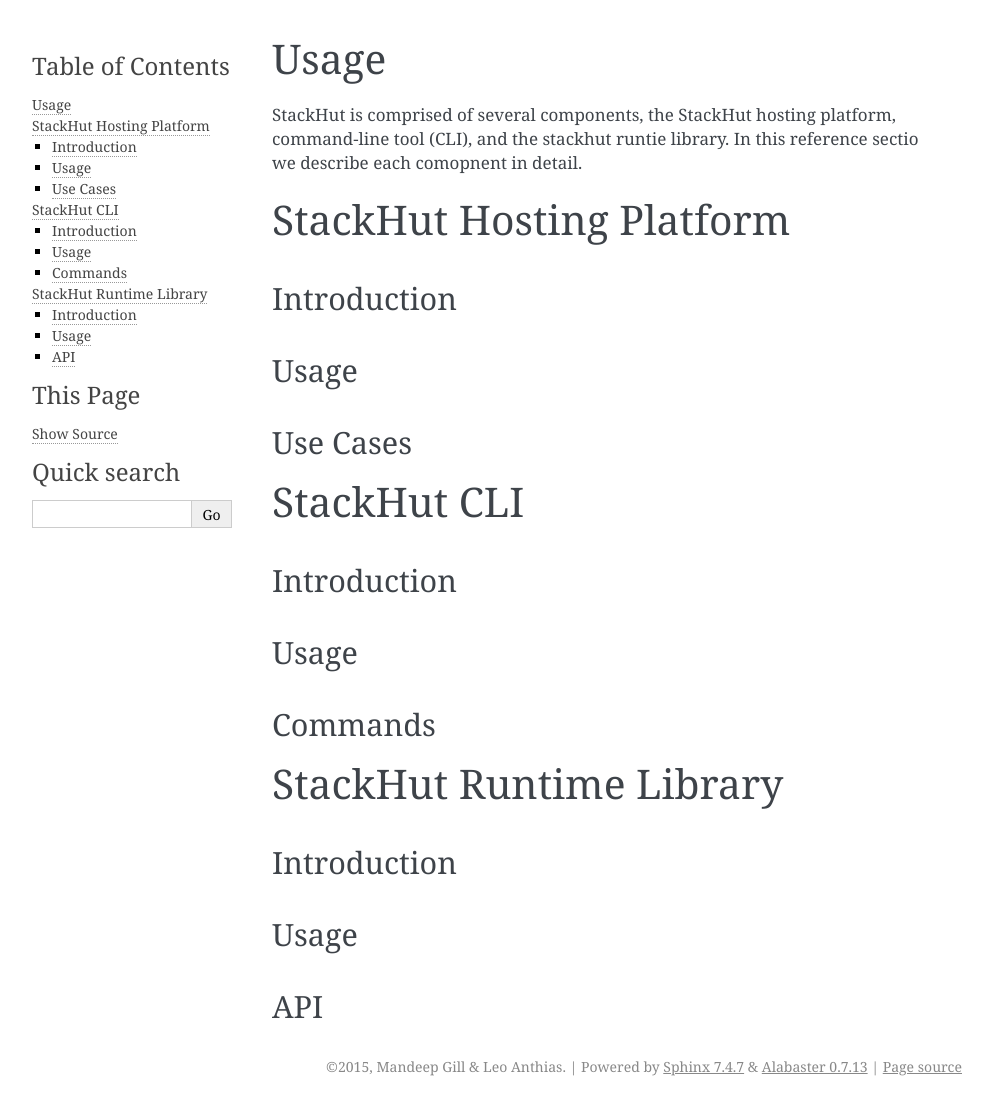
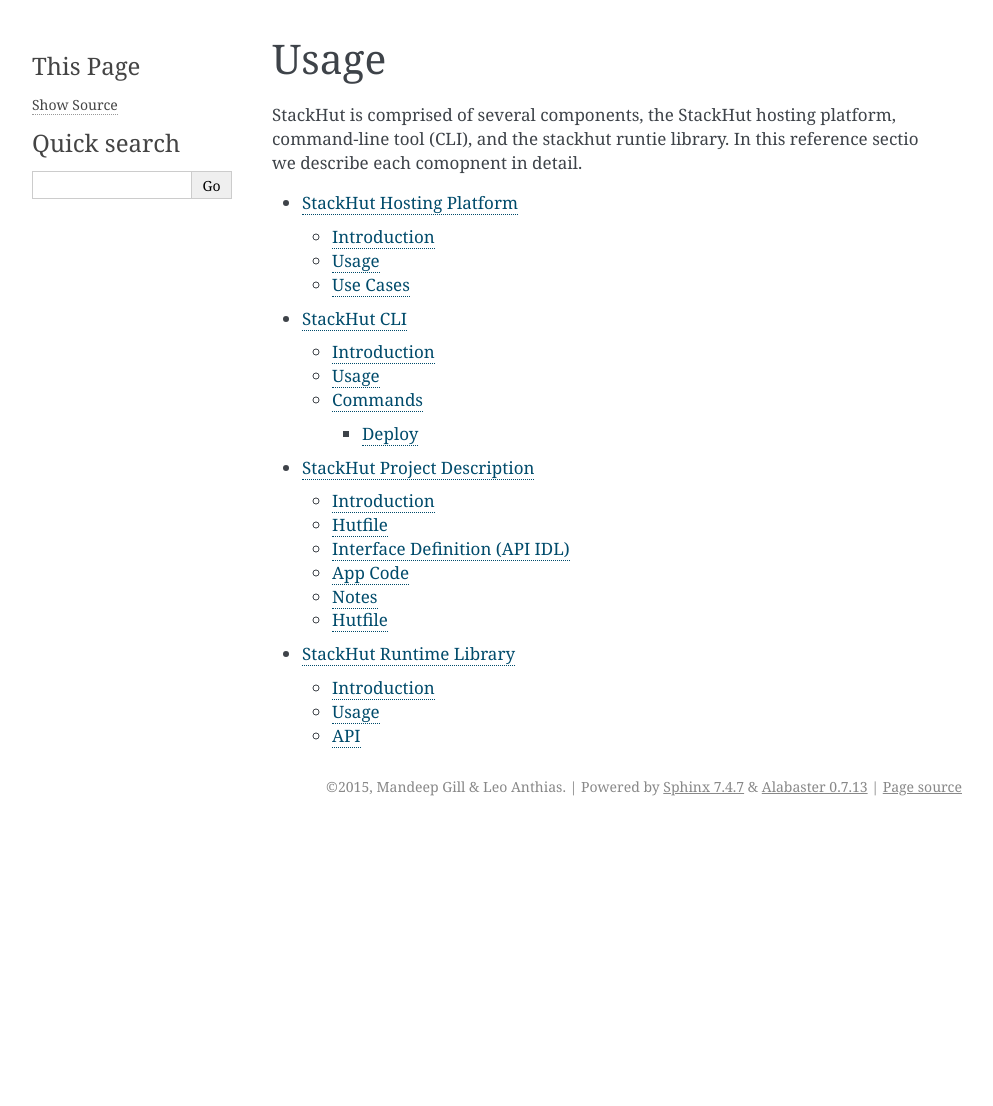
Before and after one commit to nstack/stackhut, a Sphinx documentation site: the page built from docs/usage.rst, in a window 1280 px wide. Shown: the whole page, without its empty margins (148-1141 px from the left). Built offline with Sphinx 7.4.7, drawn with Linux system fonts in a browser that asks for light colours; after the commit the page ends 900 px from its top, so only the background shows below that.

Commit message:
Better structure

```diff
--- a/docs/introduction.rst
+++ b/docs/introduction.rst
@@ -1,4 +1,5 @@
+************
 Introduction
-============
+************
 
 **TODO**
--- a/docs/gettingstarted.rst
+++ b/docs/tutorial.rst
@@ -1,5 +1,5 @@
-Getting Started
-===============
+Tutorial
+========
 
 This section repreesents a quick overview of how to use StackHut to develop, test and deploy a simple service on the cloud. The best way to start is to watch the following screen-cast.
 
--- a/docs/usage.rst
+++ b/docs/usage.rst
@@ -1,44 +1,13 @@
+*****
 Usage
-=====
+*****
 
 StackHut is comprised of several components, the StackHut hosting platform, command-line tool (CLI), and the stackhut runtie library. In this reference sectio we describe each comopnent in detail.
 
 
-StackHut Hosting Platform
-=========================
+.. toctree::
 
-Introduction
-------------
-
-Usage
------
-
-Use Cases
----------
-
-
-StackHut CLI
-============
-
-Introduction
-------------
-
-Usage
------
-
-Commands
---------
-
-
-StackHut Runtime Library
-========================
-
-Introduction
-------------
-
-Usage
------
-
-
-API
----
+   usage_hosting
+   usage_cli
+   usage_project
+   usage_runtime
--- /dev/null
+++ b/docs/usage_cli.rst
@@ -0,0 +1,19 @@
+StackHut CLI
+============
+
+Introduction
+------------
+
+Usage
+-----
+
+Commands
+--------
+
+Deploy
+^^^^^^
+
+sadsad
+
+as
+dsad
--- /dev/null
+++ b/docs/usage_project.rst
@@ -0,0 +1,21 @@
+StackHut Project Description
+============================
+
+Introduction
+------------
+
+Hutfile
+-------
+
+Interface Definition (API IDL)
+------------------------------
+
+App Code
+--------
+
+Notes
+-----
+
+
+Hutfile
+-------
```
Also changed, not shown: docs/getting_started.rst (added, +8 -0 lines), docs/index.rst (+2 -7 lines), docs/misc.rst (added, +9 -0 lines), docs/usage_hosting.rst (added, +11 -0 lines), docs/usage_runtime.rst (added, +12 -0 lines), 1 other file.
